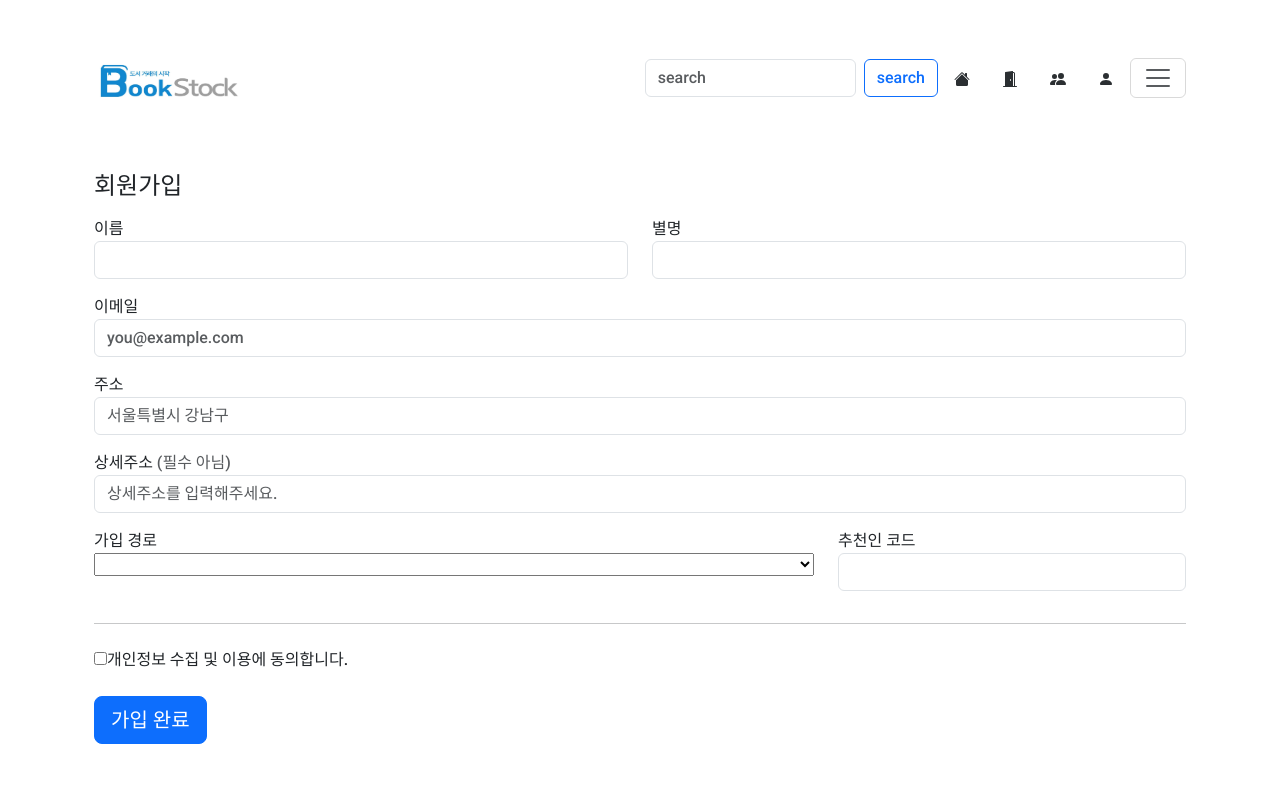
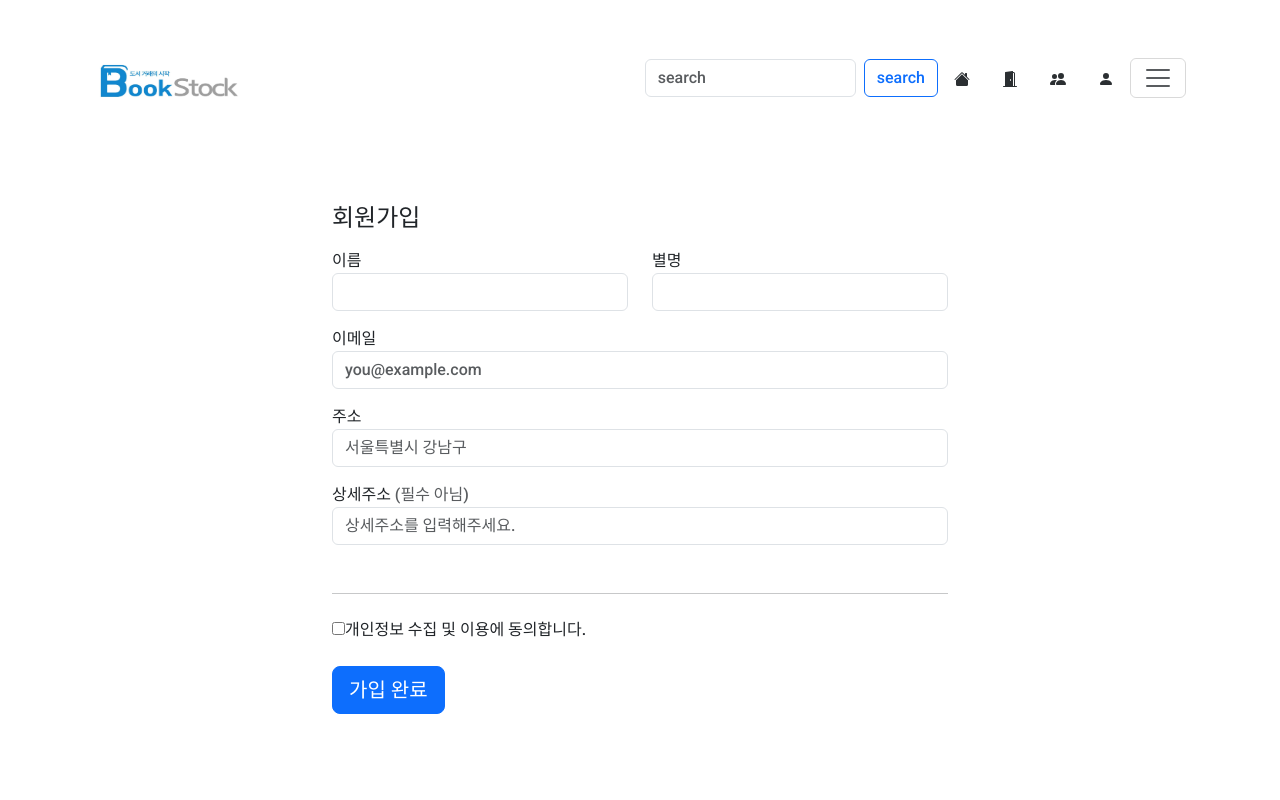
Before and after one commit to kimjun14/Bookstock, a React (Create React App) app in the folder bookstok-app/: page /register in a window 1280 px wide. Shown: the top 800 px of the page. Built offline with nearby package versions, Linux system fonts and the light colour scheme.

Commit message:
register.js 수정 / header.js logo 홈화면링크수정 / 유상민

```diff
--- a/bookstok-app/src/components/Layout/header.js
+++ b/bookstok-app/src/components/Layout/header.js
@@ -8,7 +8,7 @@ const Header = function () {
         <nav className="navbar bg-white">
             {/* <!-- logo --> */}
             <div className="container mb-3">
-            <a className="navbar-brand" href="#">
+            <a className="navbar-brand" href="/">
                 <img src={logo2} alt="logo" width="150" height="130" />
             </a>
             {/* <!-- searchbar --> */}
--- a/bookstok-app/src/pages/register/index.js
+++ b/bookstok-app/src/pages/register/index.js
@@ -4,7 +4,7 @@ const Register = () => {
     return (
         <div className="container">
             <div className="input-form-backgroud row">
-                <div className="input-form col-md-12 mx-auto">
+                <div style={{maxWidth: '680px', padding: '32px'}} className="input-form col-md-12 mx-auto">
                     <h4 className="mb-3">회원가입</h4>
                     <form className="validation-form" noValidate>
                         <div className="row">
@@ -45,27 +45,8 @@ const Register = () => {
                             <input type="text" className="form-control" id="address2" placeholder="상세주소를 입력해주세요." />
                         </div>
 
-                        <div className="row">
-                            <div className="col-md-8 mb-3">
-                                <label htmlFor="root">가입 경로</label>
-                                <select className="custom-select d-block w-100" id="root">
-                                    <option value=""></option>
-                                    <option>검색</option>
-                                    <option>카페</option>
-                                </select>
-                                <div className="invalid-feedback">
-                                    가입 경로를 선택해주세요.
-                                </div>
-                            </div>
-                            <div className="col-md-4 mb-3">
-                                <label htmlFor="code">추천인 코드</label>
-                                <input type="text" className="form-control" id="code" placeholder="" required />
-                                <div className="invalid-feedback">
-                                    추천인 코드를 입력해주세요.
-                                </div>
-                            </div>
-                        </div>
-                        <hr className="mb-4" />
+
+                        <hr className="mt-5 mb-4" />
                         <div className="custom-control custom-checkbox">
                             <input type="checkbox" className="custom-control-input" id="agreement" required />
                             <label className="custom-control-label" htmlFor="agreement">개인정보 수집 및 이용에 동의합니다.</label>
```
Also changed, not shown: 1 other file (tests, documents, lock files or other folders).
